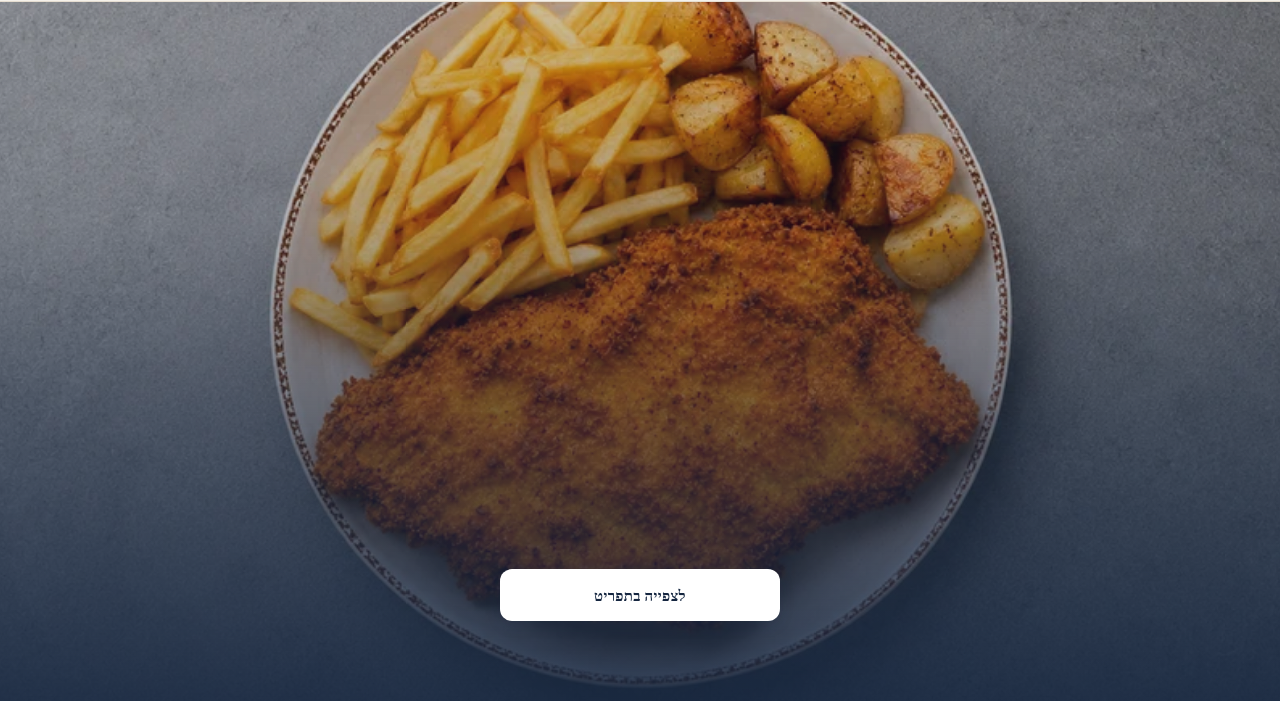
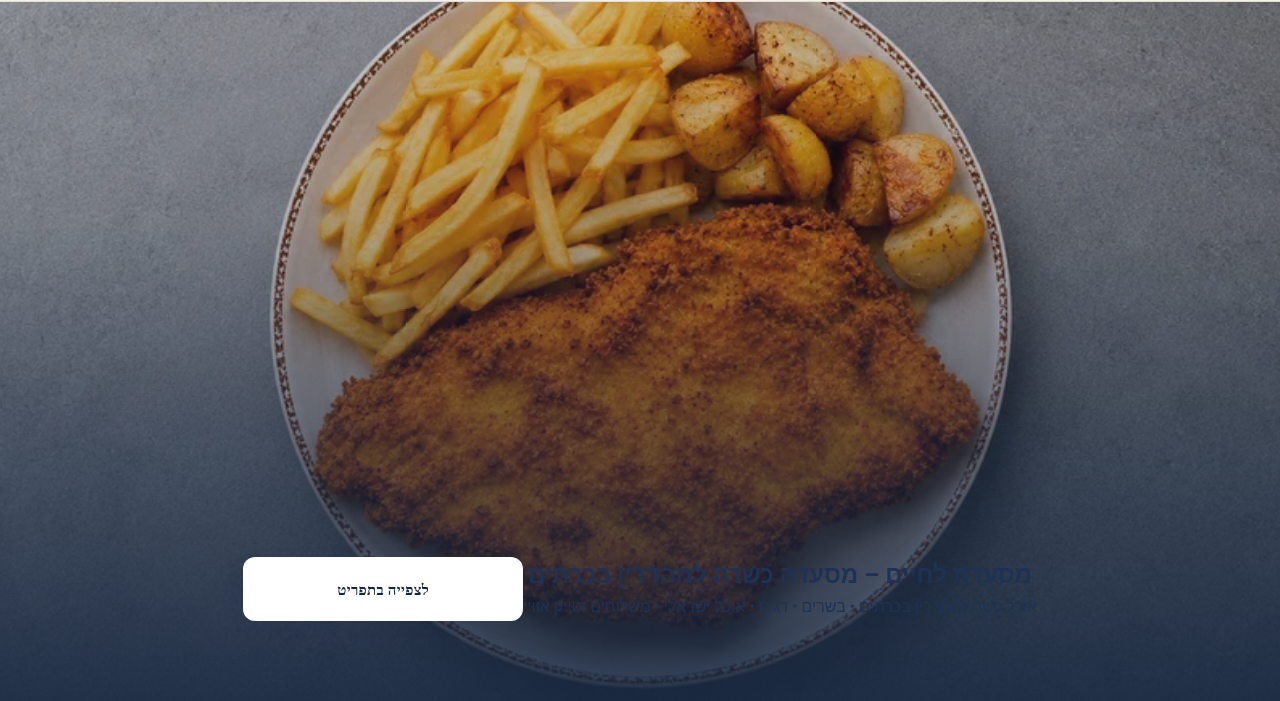
Before and after one commit to Shmuel-Shif/lechi-bekritim-digital-menu, a website: page index.html in a window 1280 px wide. Shown: the part 99-800 px from the top of the page. Drawn offline with nearby package versions, Linux system fonts and the light colour scheme; a web font is replaced by a local one.

Commit message:
Update index.html

```diff
--- a/index.html
+++ b/index.html
@@ -3,8 +3,8 @@
 <head>
   <meta charset="UTF-8">
   <meta name="viewport" content="width=device-width, initial-scale=1.0">
-  <meta name="description" content="תפריט דיגיטלי — לחיים בכריתים, כרתים.">
-  <title>לחיים בכריתים | תפריט</title>
+  <meta name="description" content="מסעדת לחיים היא מסעדה כשרה למהדרין בכרתים. אוכל ישראלי, בשרים, דגים, משלוחים וטייק אוויי בכרתים.">
+  <title>מסעדת לחיים | מסעדה כשרה למהדרין בכרתים</title>
   <link rel="preconnect" href="https://fonts.googleapis.com">
   <link rel="preconnect" href="https://fonts.gstatic.com" crossorigin>
   <link href="https://fonts.googleapis.com/css2?family=Assistant:wght@400;600;700&family=Frank+Ruhl+Libre:wght@500;600;700&family=Heebo:wght@300;400;500;600;700&family=Playfair+Display:wght@500;600;700&display=swap" rel="stylesheet">
@@ -54,9 +54,12 @@
     </div>
     <div class="hero-content container">
       <div class="hero-bottom">
-        <a href="#menu" class="btn btn-primary reveal" id="hero-cta" data-i18n="viewMenu">לצפייה בתפריט</a>
+  <div class="hero-seo-text reveal">
+    <h1>מסעדת לחיים – מסעדה כשרה למהדרין בכרתים</h1>
+    <p>אוכל כשר למהדרין בכרתים • בשרים • דגים • אוכל ישראלי • משלוחים וטייק אוויי</p>
+  </div>
+  <a href="#menu" class="btn btn-primary reveal" id="hero-cta" data-i18n="viewMenu">לצפייה בתפריט</a>
       </div>
-    </div>
   </section>
 
   <!-- Category sticky nav -->
```
